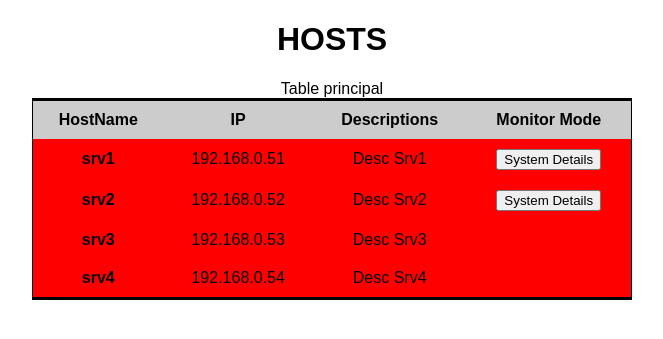
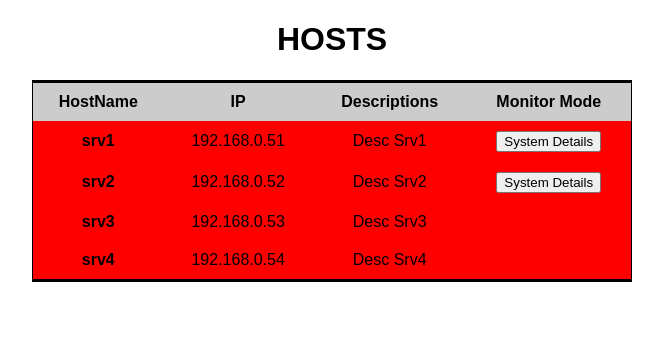
Before and after one commit to leooelx/PHPLinuxMon, a PHP site: page / in a window 1280 px wide. Shown: the top 339 px of the page, without its empty margins (308-971 px from the left). Run offline with PHP 8.4, Linux system fonts and the light colour scheme; data comes from the database, SQL or seed files in the repository.

Commit message:
first commit

```diff
--- a/src/server_code/src/index.php
+++ b/src/server_code/src/index.php
@@ -12,7 +12,6 @@
     <h1>HOSTS</h1>
       <div align="center">
         <table>
-	  <caption>Table principal</caption>
           <tr>
             <th scope="col">HostName</th>
             <th scope="col">IP</th>
```
